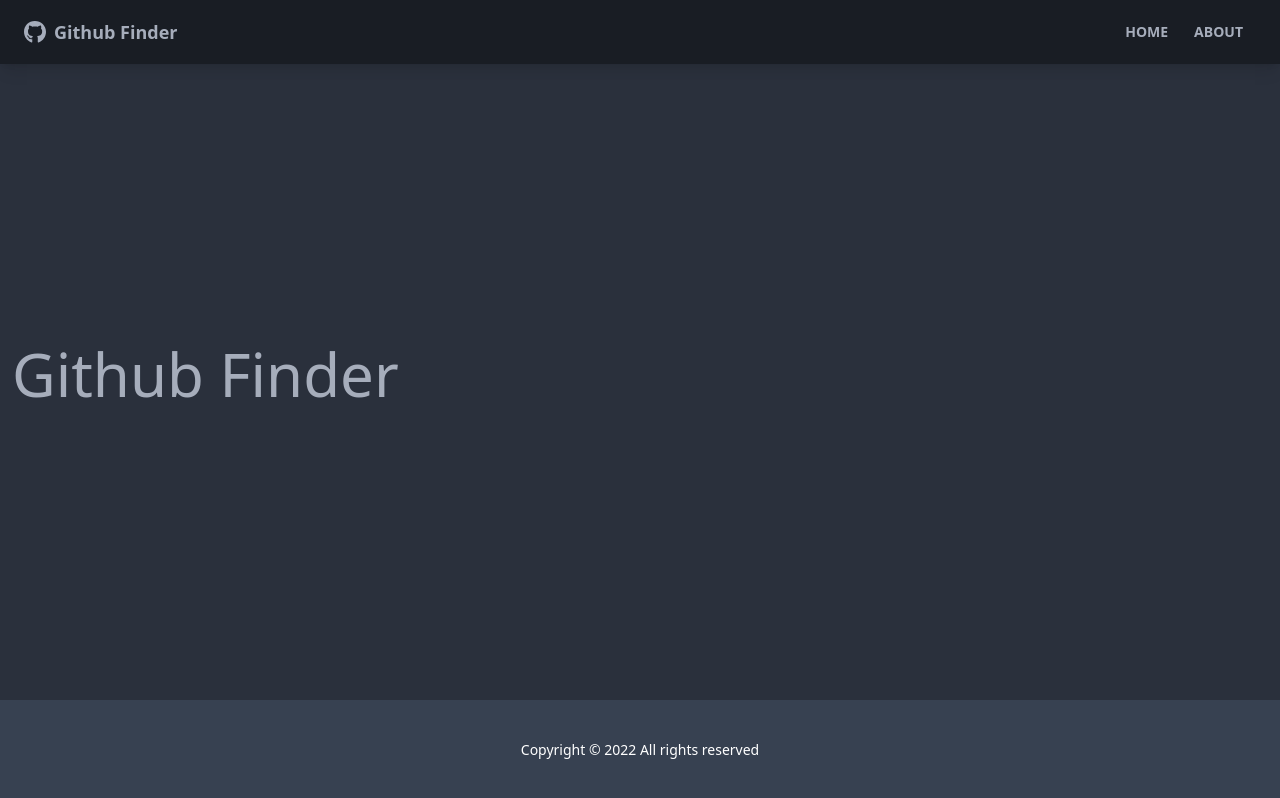
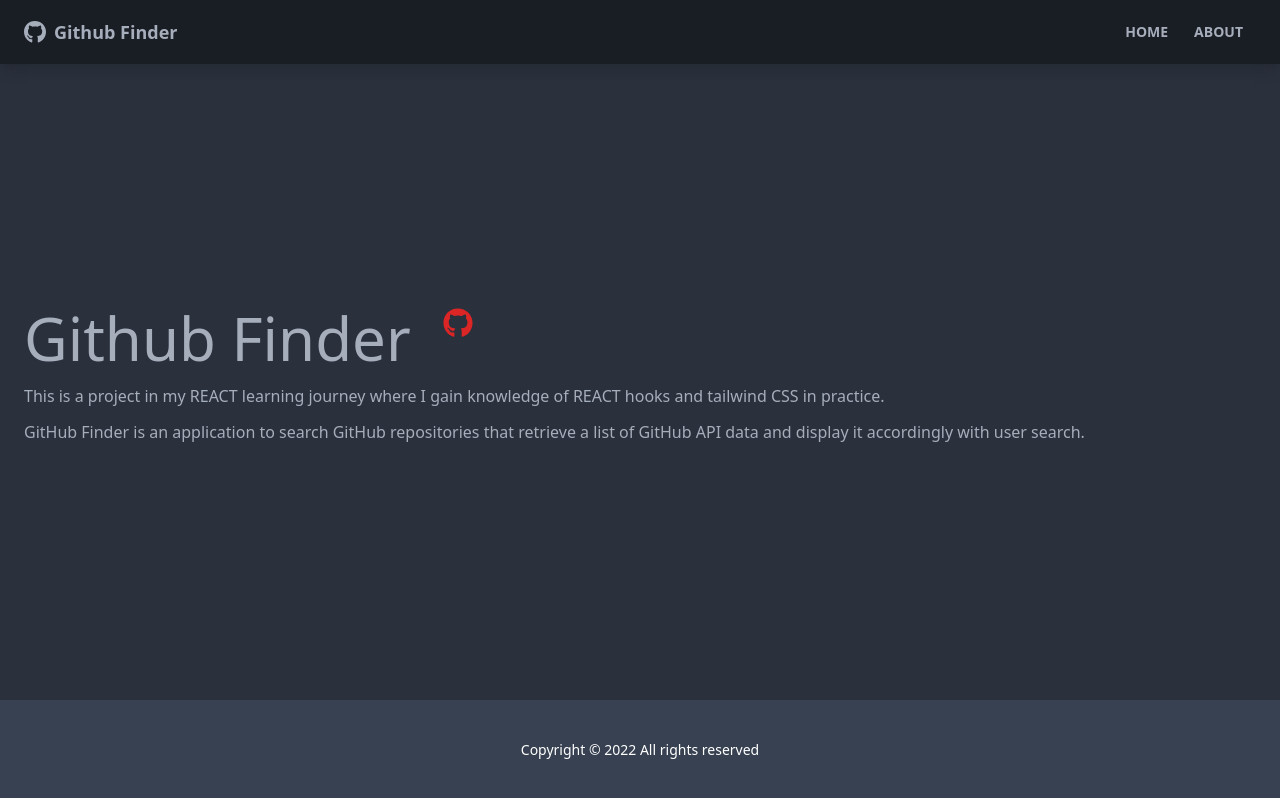
Before and after one commit to jmjusmin/react-githubFinder, a React (Create React App) app: page /about in a window 1280 px wide. Built offline with nearby package versions, Linux system fonts and the light colour scheme; no server answers.

Commit message:
Add about section

```diff
--- a/src/pages/About.jsx
+++ b/src/pages/About.jsx
@@ -1,7 +1,26 @@
+import { FaGithub } from "react-icons/fa";
+
 function About() {
   return (
-    <div>
-      <h1 className="text-6xl mb-4">Github Finder</h1>
+    <div className="ml-3">
+      <div className="flex content-center">
+        <h1 className="text-6xl mb-4 mr-8">Github Finder</h1>
+        <a
+          href="https://github.com/jmjusmin/react-githubFinder"
+          className="text-3xl text-red-600 hover:text-red-300"
+        >
+          <FaGithub />
+        </a>
+      </div>
+      <p className="mb-3">
+        This is a project in my REACT learning journey where I gain knowledge of
+        REACT hooks and tailwind CSS in practice.
+      </p>
+      <p className="mb-3">
+        GitHub Finder is an application to search GitHub repositories that
+        retrieve a list of GitHub API data and display it accordingly with user
+        search.
+      </p>
     </div>
   );
 }
```
